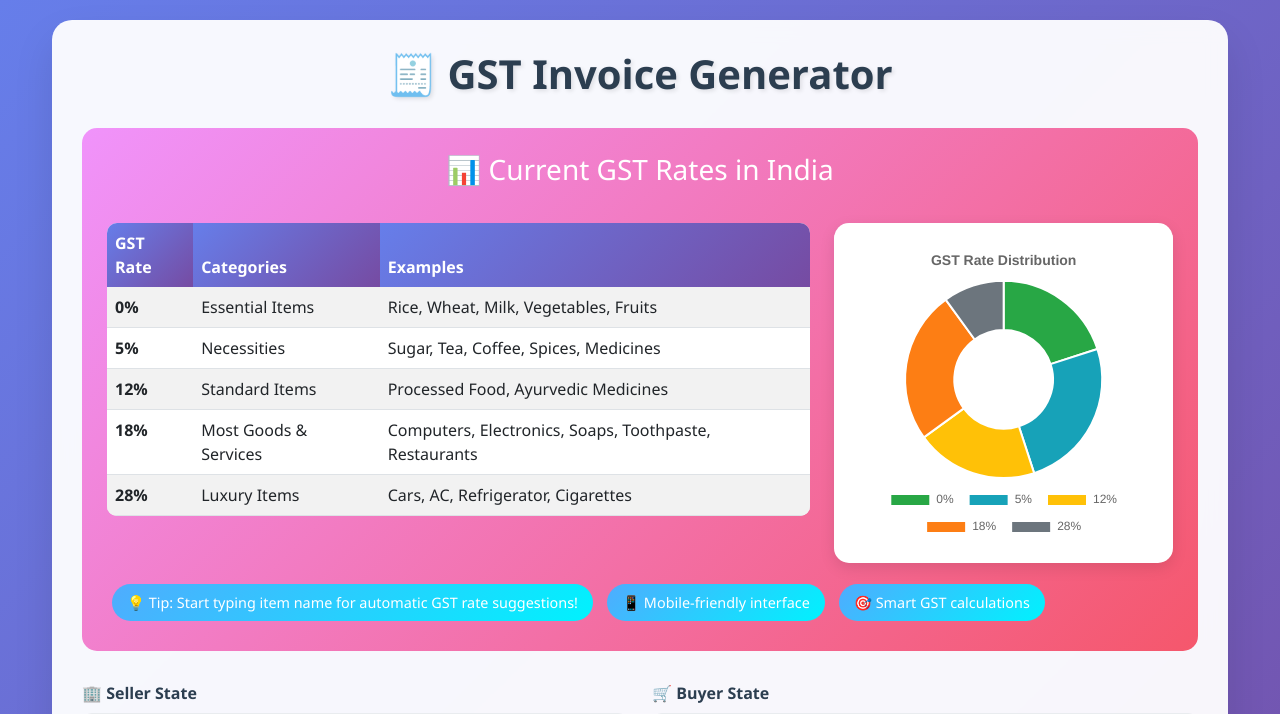
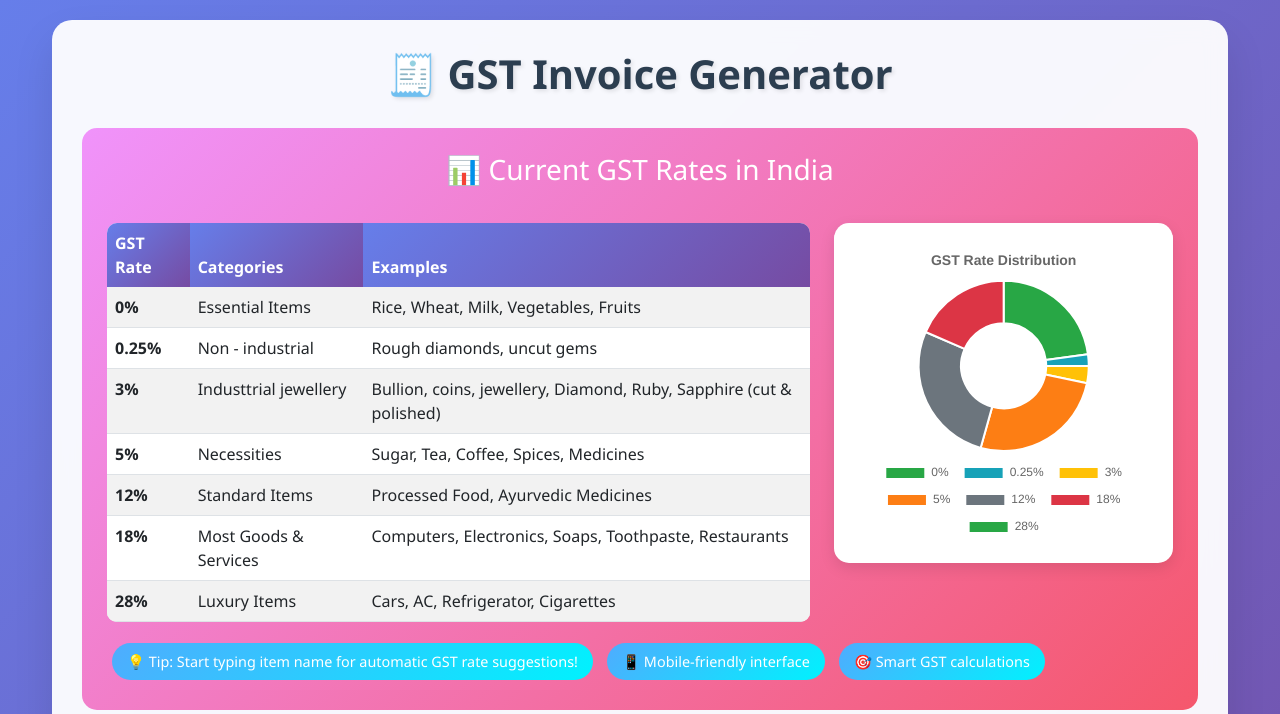
Before and after one commit to yash406/gst-calulater, a Flask app: page / in a window 1280 px wide. Shown: the top 714 px of the page. Run offline with Flask 3, Linux system fonts and the light colour scheme.

Commit message:
Update index.html

```diff
--- a/templates/index.html
+++ b/templates/index.html
@@ -286,6 +286,17 @@
                                         <td>Essential Items</td>
                                         <td>Rice, Wheat, Milk, Vegetables, Fruits</td>
                                     </tr>
+                                    <tr class="gst-rate-0.25">
+                                        <td><strong>0.25%</strong></td>
+                                        <td>Non - industrial</td>
+                                        <td>Rough diamonds, uncut gems</td>
+                                    </tr>
+                                    <tr class="gst-rate-3">
+                                        <td><strong>3%</strong></td>
+                                        <td>Industtrial jewellery</td>
+                                        <td>Bullion, coins, jewellery,	Diamond, Ruby, Sapphire (cut & polished)</td>
+                                    </tr>
+
                                     <tr class="gst-rate-5">
                                         <td><strong>5%</strong></td>
                                         <td>Necessities</td>
@@ -450,7 +461,8 @@
                                     onchange="toggleManualGST(this, 0)" required>
                                     <option value="" disabled selected>Select GST Rate</option>
                                     <option value="0">0% - Essential Items</option>
-                                    <option value="3">3% - Additional Items</option>
+                                    <option value="0.25">0.25% - Rough diamonds, uncut gems</option>
+                                    <option value="3">3% - Additional Items(Gold precios stone)</option>
                                     <option value="5">5% - Necessities</option>
                                     <option value="12">12% - Standard Items</option>
                                     <option value="18">18% - Most Goods</option>
@@ -609,7 +621,12 @@
             // Additional GST Rates
             'gold': 3,
             'precious stones': 3,
-            'diamonds (non-industrial)': 0.25,
+            'jewellery': 3,
+            'Artificial jewellery items':3,
+
+            'Rough diamonds':0.25,
+            'uncut gems':0.25,
+
         };
 
         let itemCounter = {{ (form_data.get('items') | length if form_data and form_data.get('items') else 1) }};
@@ -620,15 +637,17 @@
             new Chart(ctx, {
                 type: 'doughnut',
                 data: {
-                    labels: ['0%', '5%', '12%', '18%', '28%'],
+                    labels: ['0%','0.25%','3%', '5%', '12%', '18%', '28%'],
                     datasets: [{
-                        data: [20, 25, 20, 25, 10], // Approximate distribution
+                        data: [21,2, 3, 24, 25, 17], // Approximate distribution
                         backgroundColor: [
                             '#28a745',
                             '#17a2b8',
                             '#ffc107',
                             '#fd7e14',
-                            '#6c757d'
+                            '#6c757d',
+                            '#dc3545',
+
                         ],
                         borderWidth: 2,
                         borderColor: '#fff'
```
